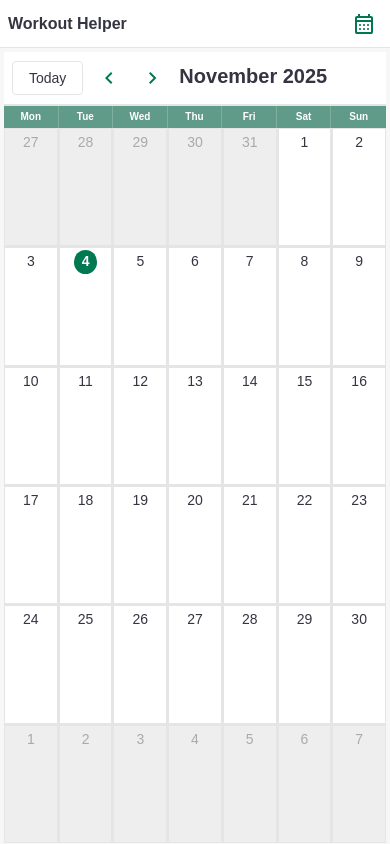
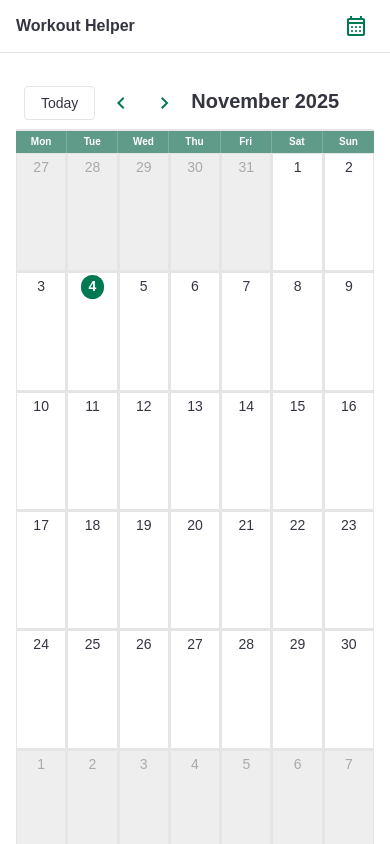
Before and after one commit to cuzo989874/workout-helper, a React (Vite) app: page /calendar in a window 390 px wide. Built offline with nearby package versions, Linux system fonts and the light colour scheme.

Commit message:
update: thin layout to improve UI/UX

```diff
--- a/src/components/layouts/Header.module.scss
+++ b/src/components/layouts/Header.module.scss
@@ -1,24 +1,34 @@
 @use "../../styles/abstracts/variables";
 
 .header {
+  width: 100%;
+  min-height: 48px;
   display: flex;
-  min-height: 48px;
+  justify-content: center;
+  border-bottom: 1px solid variables.$border-color;
+
+  &-content {
+    display: flex;
+    width: min(100%, variables.$breakpoint-lg);
     justify-content: space-between;
     align-items: center;
     padding: variables.$spacing-sm variables.$spacing-md;
     background-color: variables.$bg-white;
-  border-bottom: 1px solid variables.$border-color;
+  }
+  &-logo {
+    cursor: pointer;
 
-  & > a > h1 {
+    & > h1 {
       font-size: variables.$font-size-xl;
       margin: 0;
+      color: variables.$text-dark;
     }
   }
-
-.header-actions {
+  &-actions {
     display: flex;
     align-items: center;
     gap: variables.$spacing-sm;
+  }
 }
 
 .view-toggle-btn {
@@ -52,12 +62,8 @@
 }
 
 // Responsive adjustments
-@media (max-width: 768px) {
-  .header {
-    padding: variables.$spacing-xs variables.$spacing-sm;
-  }
-
-  .header > a > h1 {
+@media (max-width: variables.$breakpoint-md) {
+  .header-logo > h1 {
     font-size: variables.$font-size-lg;
   }
 
@@ -67,8 +73,8 @@
   }
 }
 
-@media (max-width: 480px) {
-  .header > a > h1 {
+@media (max-width: variables.$breakpoint-sm) {
+  .header-logo > h1 {
     font-size: variables.$font-size-base;
   }
 }
--- a/src/components/layouts/Header.module.scss.d.ts
+++ b/src/components/layouts/Header.module.scss.d.ts
@@ -1,5 +1,7 @@
 declare const classNames: {
   readonly header: 'header';
+  readonly 'header-content': 'header-content';
+  readonly 'header-logo': 'header-logo';
   readonly 'header-actions': 'header-actions';
   readonly 'view-toggle-btn': 'view-toggle-btn';
   readonly 'icon-active': 'icon-active';
--- a/src/components/layouts/Header.tsx
+++ b/src/components/layouts/Header.tsx
@@ -29,7 +29,12 @@ export default function Header() {
 
   return (
     <header className={styles.header}>
-      <a className="clickable" aria-label="Logo" onClick={handleLogoClick}>
+      <div className={styles['header-content']}>
+        <a
+          className={styles['header-logo']}
+          aria-label="Logo"
+          onClick={handleLogoClick}
+        >
           <h1>Workout Helper</h1>
         </a>
 
@@ -53,6 +58,7 @@ export default function Header() {
           {/* TODO: Add setting button to change language */}
           {/* TODO: Dark Mode Button */}
         </div>
+      </div>
     </header>
   );
 }
--- a/src/components/layouts/SubPageHeader.tsx
+++ b/src/components/layouts/SubPageHeader.tsx
@@ -17,10 +17,12 @@ export default function SubPageHeader() {
   };
   return (
     <header className={styles.header}>
-      <button className="btn btn--primary pl-sm" onClick={goBack}>
-        <ChevronLeftIcon className="icon icon--sm" />
-        <span>{t('common.back')}</span>
-      </button>
+      <div className={styles['header-content']}>
+        <button className="btn btn--primary pl-sm" onClick={goBack}>
+          <ChevronLeftIcon className="icon icon--sm" />
+          <span>{t('common.back')}</span>
+        </button>
+      </div>
     </header>
   );
 }
--- a/src/components/layouts/SubPageLayout.tsx
+++ b/src/components/layouts/SubPageLayout.tsx
@@ -6,9 +6,9 @@ export default function SubPageLayout({
   children: React.ReactNode;
 }) {
   return (
-    <div>
+    <>
       <SubPageHeader />
-      <main className="p-md">{children}</main>
-    </div>
+      <main className="main pt-md px-lg">{children}</main>
+    </>
   );
 }
--- a/src/routes/Calendar.module.scss
+++ b/src/routes/Calendar.module.scss
@@ -2,8 +2,6 @@
 
 .calendar-main {
   min-height: calc(100vh - variables.$header-height); // Subtract header height
-  padding: variables.$spacing-md;
-  background-color: variables.$bg-light;
 }
 
 .calendar-container {
--- a/src/routes/Calendar.tsx
+++ b/src/routes/Calendar.tsx
@@ -97,7 +97,7 @@ export default function Calendar() {
   return (
     <>
       <Header />
-      <main className={styles['calendar-main']}>
+      <main className={`main ${styles['calendar-main']} pt-lg`}>
         <div className={styles['calendar-container']}>
           <CalendarHeader
             currentMonth={currentMonth}
--- a/src/routes/Home.module.scss
+++ b/src/routes/Home.module.scss
@@ -20,7 +20,7 @@
 .floating-action-button {
   position: fixed;
   bottom: variables.$spacing-lg;
-  right: variables.$spacing-lg;
+  right: max(variables.$spacing-lg, calc((100% - variables.$breakpoint-lg) / 2));
   z-index: 1000;
   color: variables.$bg-white;
   width: 60px;
--- a/src/routes/Home.tsx
+++ b/src/routes/Home.tsx
@@ -39,9 +39,9 @@ export default function Home() {
   }, []);
 
   return (
-    <>
+    <div>
       <Header />
-      <main className={styles['home-main']}>
+      <main className={`main ${styles['home-main']}`}>
         <ul>
           {groupedWorkoutByDate.map(({ workout, date }) => (
             <li key={date}>
@@ -66,6 +66,6 @@ export default function Home() {
           <AddIcon width={32} height={32} fill="currentColor" />
         </div>
       </main>
-    </>
+    </div>
   );
 }
--- a/src/styles/layout/_index.scss
+++ b/src/styles/layout/_index.scss
@@ -1,6 +1,10 @@
+// Layout Utilities
 @use "./align";
 @use "./flex";
 @use "./grid";
+@use "./spacing";
+
+// Layout Components
 @use "./card";
-@use "./spacing";
 @use "./overlay";
+@use "./main";
--- /dev/null
+++ b/src/styles/layout/_main.scss
@@ -0,0 +1,7 @@
+@use '../abstracts/variables';
+
+.main {
+  width: min(100%, variables.$breakpoint-lg);
+  margin: 0 auto;
+  padding: variables.$spacing-sm variables.$spacing-md variables.$spacing-lg;
+}
```
Lines whose indentation alone changed are shown as unchanged.
